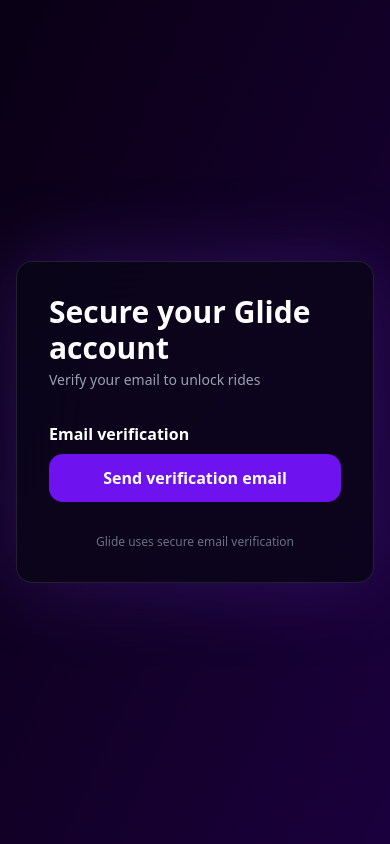
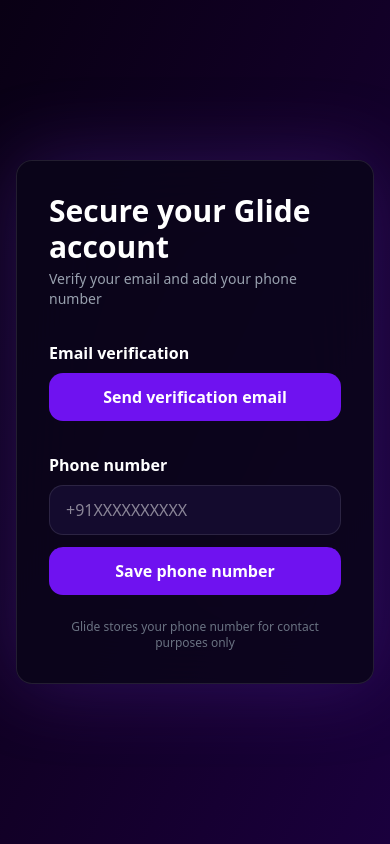
Before and after one commit to SaurabhShisode/Glide, a React (Vite) app in the folder frontend/: page /verify in a window 390 px wide. Built offline with nearby package versions, Linux system fonts and the light colour scheme; no server answers.

Commit message:
Add phone number input and save functionality to VerifyPage
Introduces a phone number input field and a button to save the phone number on the VerifyPage. The phone number is saved via an API call and updated in localStorage. Updates UI text to reflect the new phone number requirement.

```diff
--- a/frontend/src/pages/VerifyPage.tsx
+++ b/frontend/src/pages/VerifyPage.tsx
@@ -12,6 +12,7 @@
   name: string
   email: string
   emailVerified: boolean
+  phone?: string
 }
 
 export default function VerifyPage() {
@@ -19,6 +20,7 @@
   const user = JSON.parse(localStorage.getItem("glideUser") || "{}") as IUser
   const token = localStorage.getItem("token")
 
+  const [phone, setPhone] = useState("")
   const [loading, setLoading] = useState(false)
 
   useEffect(() => {
@@ -43,6 +45,33 @@
     }
   }
 
+  const savePhone = async () => {
+    if (!phone) {
+      toast.error("Enter phone number")
+      return
+    }
+
+    try {
+      setLoading(true)
+      await axios.post(
+        `${API_BASE}/auth/save-phone`,
+        { phone },
+        { headers: { "x-auth-token": token } }
+      )
+
+      localStorage.setItem(
+        "glideUser",
+        JSON.stringify({ ...user, phone })
+      )
+
+      toast.success("Phone number saved")
+    } catch {
+      toast.error("Failed to save phone number")
+    } finally {
+      setLoading(false)
+    }
+  }
+
   return (
     <div className="min-h-screen bg-gradient-to-br from-[#090014] via-[#120027] to-[#1a003d] flex items-center justify-center px-4">
       <motion.div
@@ -55,7 +84,7 @@
           Secure your Glide account
         </h1>
         <p className="text-gray-400 mb-8 text-sm">
-          Verify your email to unlock rides
+          Verify your email and add your phone number
         </p>
 
         <div className="mb-8">
@@ -72,15 +101,34 @@
             <button
               onClick={sendEmailVerification}
               disabled={loading}
-              className="w-full py-3 rounded-xl bg-[#6f12f0] text-white font-semibold hover:bg-[#5e14c6] transition cursor-pointer"
+              className="w-full py-3 rounded-xl bg-[#6f12f0] text-white font-semibold hover:bg-[#5e14c6] transition"
             >
               Send verification email
             </button>
           )}
         </div>
 
+        <div className="mb-6">
+          <h3 className="text-white font-semibold mb-2">Phone number</h3>
+
+          <input
+            className="w-full mb-3 px-4 py-3 rounded-xl bg-[#140b2e] border border-[#ffffff1a] text-white outline-none"
+            placeholder="+91XXXXXXXXXX"
+            value={phone}
+            onChange={e => setPhone(e.target.value)}
+          />
+
+          <button
+            onClick={savePhone}
+            disabled={loading}
+            className="w-full py-3 rounded-xl bg-[#6f12f0] text-white font-semibold hover:bg-[#5e14c6] transition"
+          >
+            Save phone number
+          </button>
+        </div>
+
         <p className="text-xs text-gray-500 text-center mt-6">
-          Glide uses secure email verification
+          Glide stores your phone number for contact purposes only
         </p>
       </motion.div>
     </div>
```
